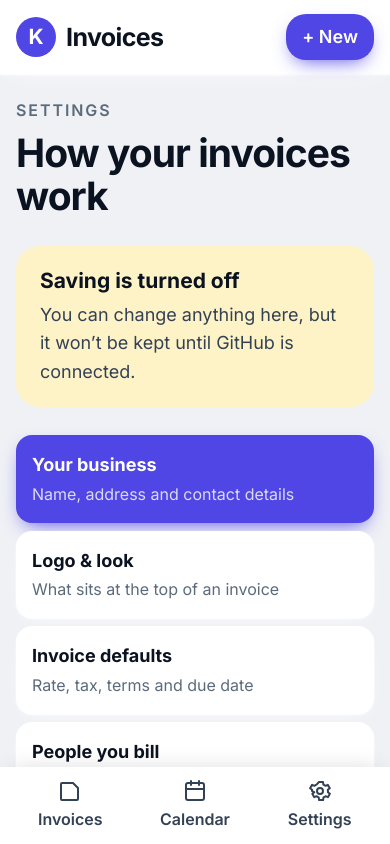
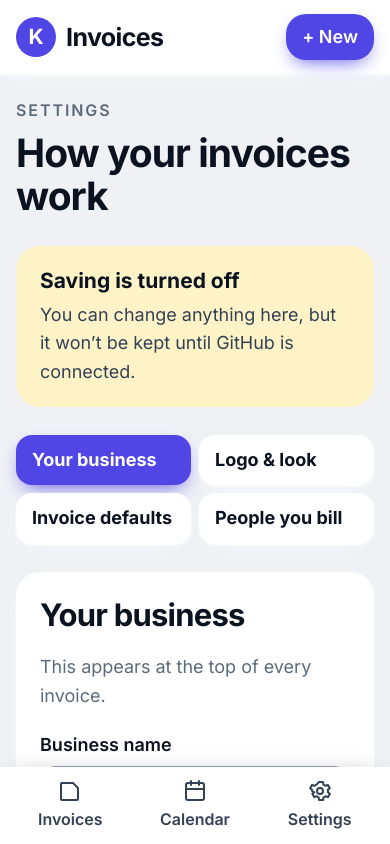
Before and after one commit to SacredRebel/invoice-template, a Next.js app: page /settings in a window 390 px wide. Shown: the top 844 px of the page. Built offline with nearby package versions, Linux system fonts and the light colour scheme.

Commit message:
mobile: fix cramped grids, drifting buttons and missing active tab

```diff
--- a/components/SettingsEditor.tsx
+++ b/components/SettingsEditor.tsx
@@ -125,16 +125,16 @@ export default function SettingsEditor(
       )}
 
       {/* ── Sections ── */}
-      <div className="grid gap-2 sm:grid-cols-4">
+      <div className="grid grid-cols-2 gap-2 sm:grid-cols-4">
         {TABS.map((t) => (
           <button key={t.id} onClick={() => setTab(t.id)} aria-current={tab === t.id}
-                  className={`rounded-2xl px-4 py-4 text-left transition ${
+                  className={`rounded-2xl px-4 py-3.5 text-left transition ${
                     tab === t.id
                       ? "bg-brand text-white shadow-brand"
                       : "bg-card text-ink shadow-card hover:bg-tint"
                   }`}>
-            <span className="block text-base font-bold">{t.label}</span>
-            <span className={`mt-0.5 block text-sm ${tab === t.id ? "text-white/80" : "text-soft"}`}>
+            <span className="block text-base font-bold leading-tight">{t.label}</span>
+            <span className={`mt-0.5 hidden text-sm sm:block ${tab === t.id ? "text-white/80" : "text-soft"}`}>
               {t.hint}
             </span>
           </button>
```
